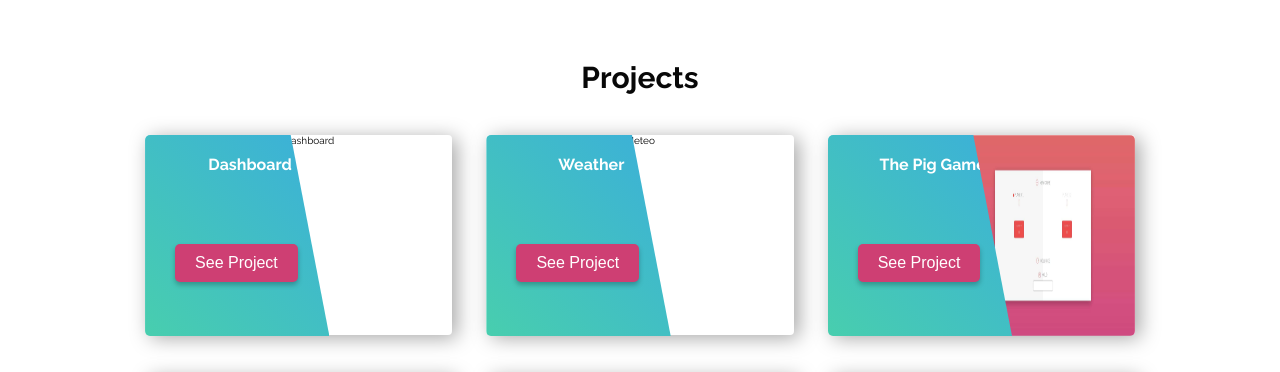
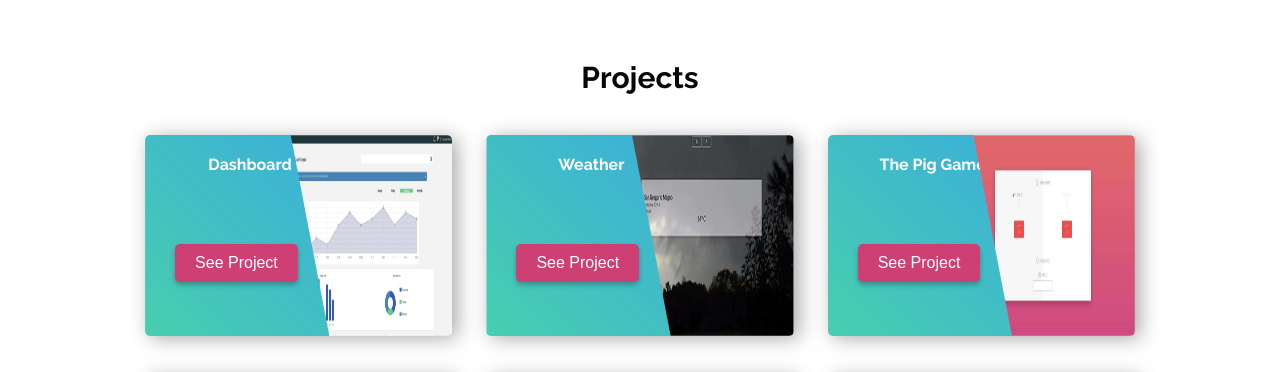
Before and after one commit to dragosbus/portfolio, a website: page index.html in a window 1280 px wide. Shown: the part 1560-1932 px from the top of the page. Drawn offline with Linux system fonts and the light colour scheme; the site is published under a folder, as on GitHub Pages, so addresses that start at the root find nothing.

```diff
--- a/index.html
+++ b/index.html
@@ -129,14 +129,14 @@
                             <h4>Dashboard</h4>
                             <button class="btn project--show">See Project</button>
                         </div>
-                        <img src="/img/work/dashboard.jpg" alt="Dashboard">
+                        <img src="dist/img/work/dashboard.jpg" alt="Dashboard">
                     </li>
                     <li class="project project--2">
                         <div class="view">
                             <h4>Weather</h4>
                             <button class="btn project--show">See Project</button>
                         </div>
-                        <img src="/img/small/meteo.jpg" alt="Meteo">
+                        <img src="dist/img/small/meteo.jpg" alt="Meteo">
                     </li>
                     <li class="project project--3">
                         <div class="view">
--- a/sw.js
+++ b/sw.js
@@ -11,7 +11,8 @@
     'dist/img/work/pig.png',
     'dist/img/work/quote.png',
     'dist/img/work/restaurant.png',
-    'dist/img/work/xo.png'
+    'dist/img/work/xo.png',
+    'dist/img/small/meteo.jpg'
 ];
 
 if (navigator.serviceWorker) {
```
Also changed, not shown: dist/img/small/meteo.jpg (added), dist/img/work/invite.png (added).
